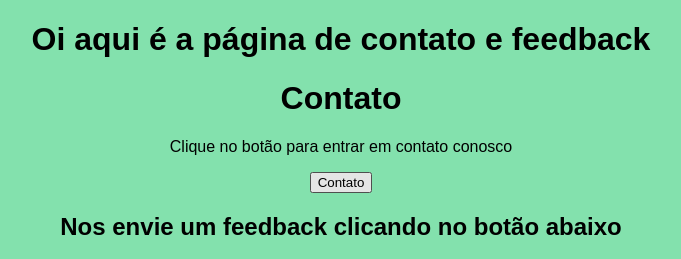
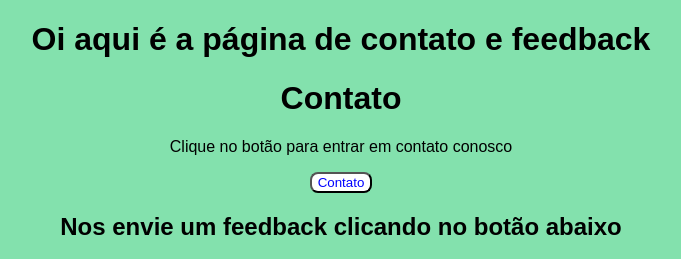
Before and after one commit to Breno-Pontes-Couto/projeto-android, a plain HTML site: page contato.html in a window 1280 px wide. In both pictures the pointer is over the button "Contato". Shown: the top 259 px of the page, without its empty margins (299-980 px from the left). Drawn offline with Linux system fonts and the light colour scheme.

Commit message:
Update contato.html

```diff
--- a/contato.html
+++ b/contato.html
@@ -11,6 +11,11 @@
             font-family:Arial, Helvetica, sans-serif;
             background-color: #83e1ad;
         }
+        button:hover{
+            color: blue;
+            background-color: white;
+            border-radius: 8px;
+        }
     </style>
 </head>
 <body>
```
